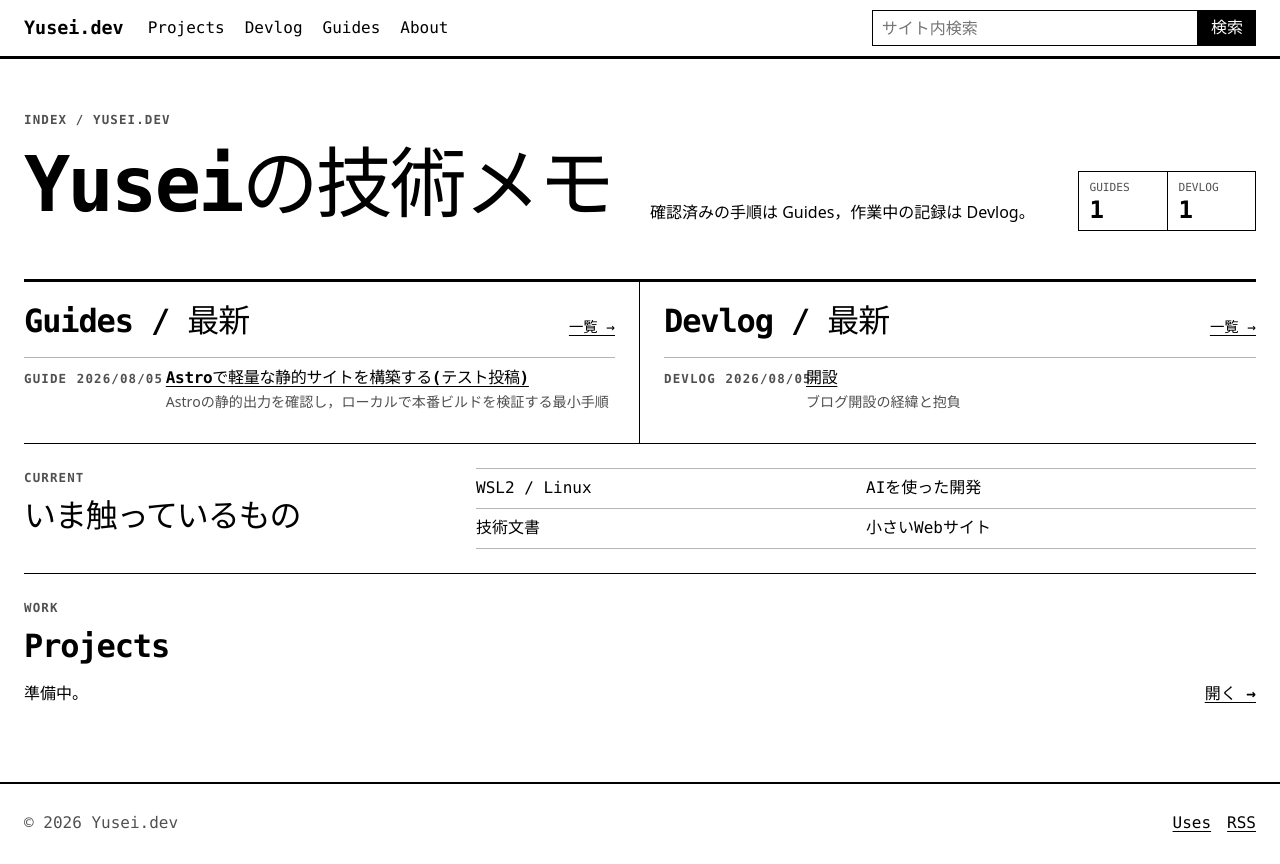
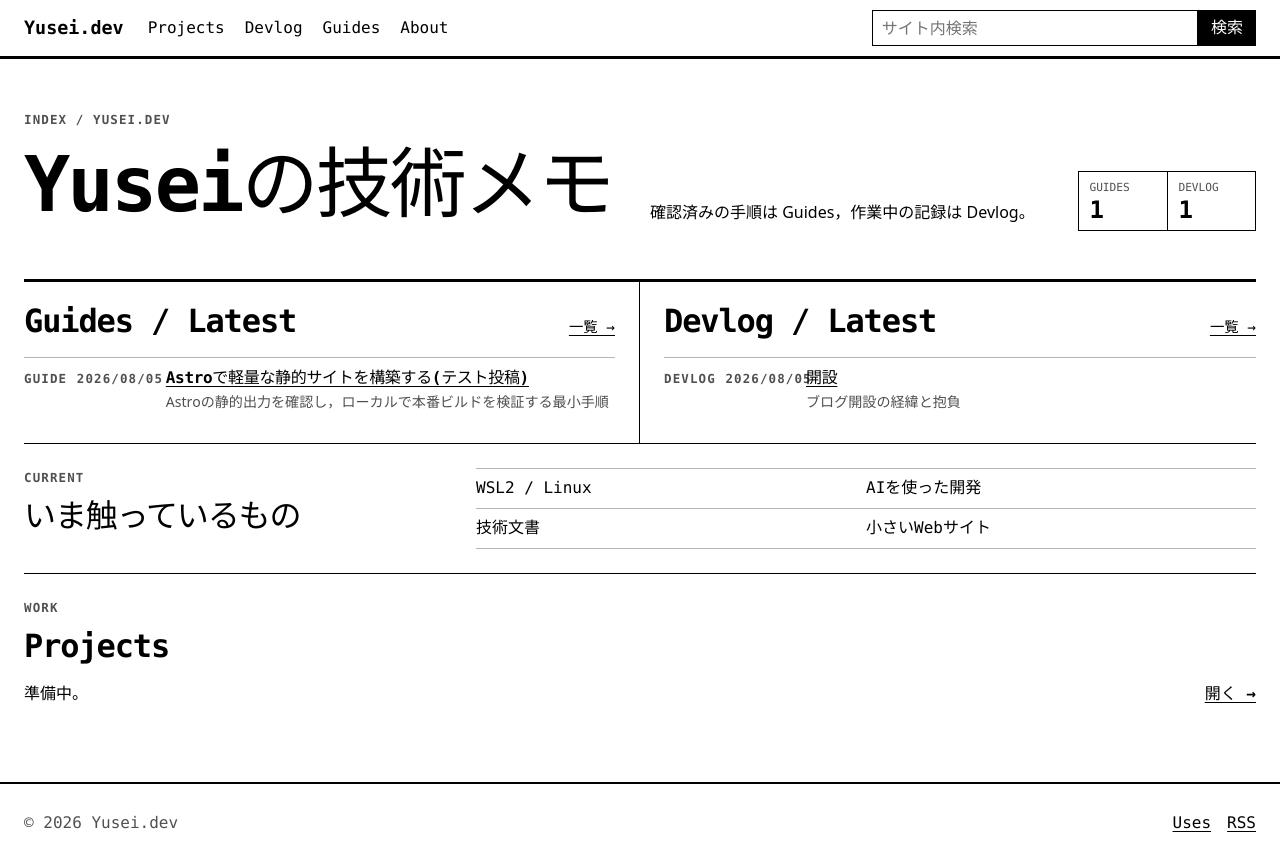
Before and after one commit to S-Yus/devlog, an Astro site: page / in a window 1280 px wide. Built offline with nearby package versions, Linux system fonts and the light colour scheme; Astro itself is replaced by a stand-in of ours.

Commit message:
「最新」表記変更

```diff
--- a/src/pages/index.astro
+++ b/src/pages/index.astro
@@ -27,7 +27,7 @@
   <div class="home-grid">
     <section aria-labelledby="latest-guides">
       <div class="section-heading">
-        <h2 id="latest-guides">Guides / 最新</h2>
+        <h2 id="latest-guides">Guides / Latest</h2>
         <a href="/guides/">一覧 →</a>
       </div>
       <PostList posts={guides.map((entry) => ({ ...entry.data, href: `/guides/${entry.id}/`, type: 'Guide', draft: entry.data.draft }))} />
@@ -35,7 +35,7 @@
 
     <section aria-labelledby="latest-devlog">
       <div class="section-heading">
-        <h2 id="latest-devlog">Devlog / 最新</h2>
+        <h2 id="latest-devlog">Devlog / Latest</h2>
         <a href="/devlog/">一覧 →</a>
       </div>
       <PostList posts={devlog.map((entry) => ({ ...entry.data, href: `/devlog/${entry.id}/`, type: 'Devlog', draft: entry.data.draft }))} />
```
